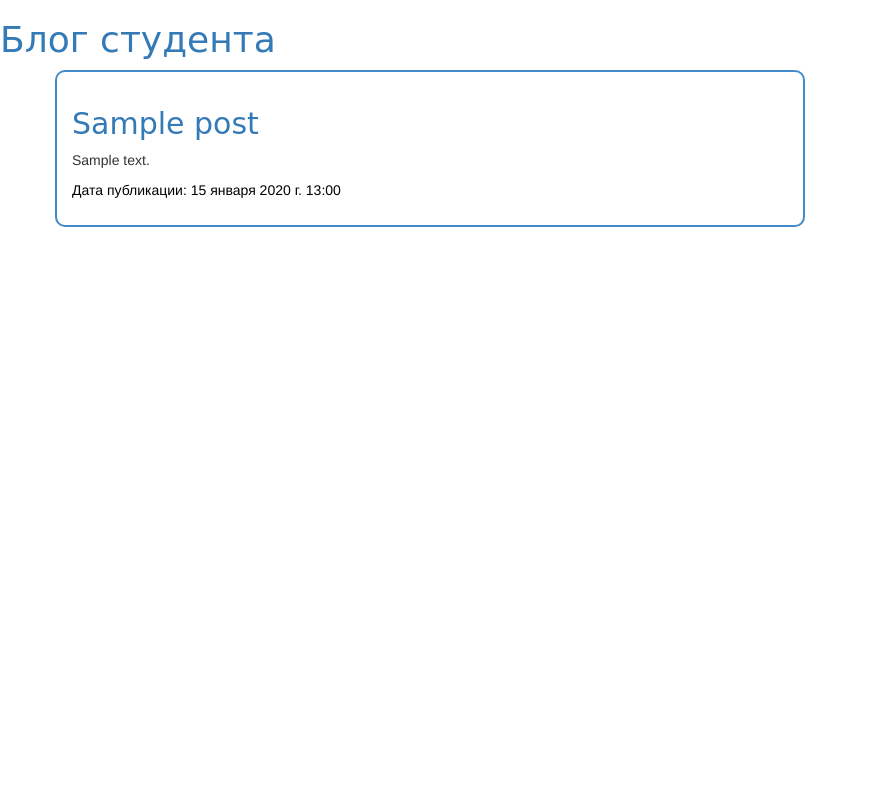
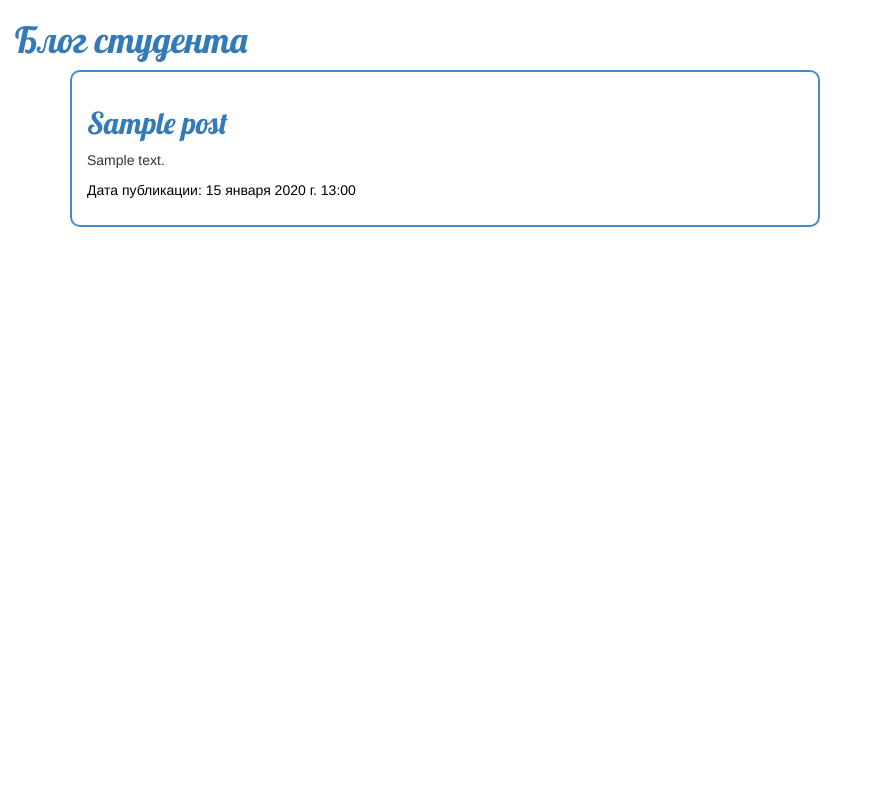
Before and after one commit to AshotKazarian/kazarian-web365, a Django app: page / in a window 1280 px wide. Shown: the whole page, without its empty margins (0-880 px from the left). Run offline with Django 4.2, Linux system fonts and the light colour scheme; tables that the repository leaves empty hold one stand-in row (values such as "Sample post"); some libraries are stand-ins or nearby versions.

Commit message:
Изменён HTML

```diff
--- a/blog/static/css/blog.css
+++ b/blog/static/css/blog.css
@@ -1,3 +1,7 @@
+body {
+    padding-left: 15px;
+}
+
 .page-header {
     background-color: #428bca;
     margin-top: 0;
--- a/blog/templates/blog/post_list.html
+++ b/blog/templates/blog/post_list.html
@@ -5,7 +5,8 @@
         <link rel="stylesheet" href="//maxcdn.bootstrapcdn.com/bootstrap/3.2.0/css/bootstrap.min.css">
         <link rel="stylesheet" href="//maxcdn.bootstrapcdn.com/bootstrap/3.2.0/css/bootstrap-theme.min.css">
         <link rel="stylesheet" href="{% static 'css/blog.css' %}">
-    </head>
+        <link href="https://fonts.googleapis.com/css?family=Lobster&subset=latin,cyrillic" rel="stylesheet" type="text/css">
+		</head>
     <body>
         <div>
             <h1><a href="/">Блог студента</a></h1>
```
